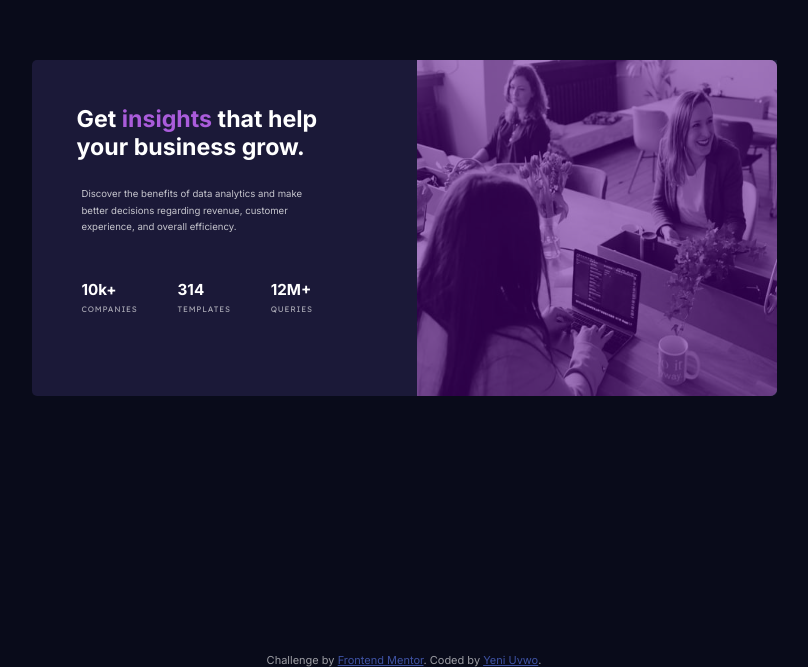
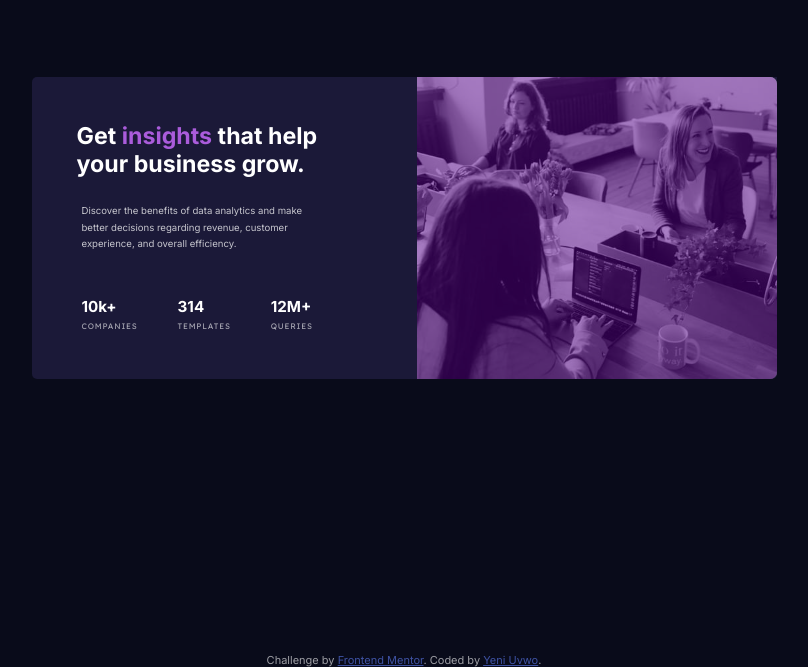
Before and after one commit to YeniUvwo/stats-preview-card-component-main, a plain HTML site: page index.html in a window 1280 px wide. Shown: the part 157-824 px from the top of the page, without its empty margins (236-1044 px from the left). Drawn offline with Linux system fonts and the light colour scheme.

Commit message:
fixed the height and added alt to my images

```diff
--- a/index.html
+++ b/index.html
@@ -18,8 +18,8 @@
   <div class="container">
     <main>
       <section class="image">
-        <img src="images/image-header-mobile.jpg" class="mobile-header-img" alt="">
-        <img src="images/image-header-desktop.jpg" class="desktop-header-img" alt="">
+        <img src="images/image-header-mobile.jpg" class="mobile-header-img" alt="image-header-mobile">
+        <img src="images/image-header-desktop.jpg" class="desktop-header-img" alt="image-header-desktop">
         <div class="image-overlay"></div>
       </section>
       <section class="main">
--- a/style.css
+++ b/style.css
@@ -26,7 +26,7 @@ main{
   border-bottom-left-radius: 5px;
   margin-bottom: 50px;
   max-width: 320px;
-  height: 100%;
+  height: auto;
 }
 
 .image{
@@ -60,7 +60,7 @@ main{
 
 .main{
   padding: 40px 10px 20px;
-  height: 100%;
+  height: auto;
 
   text-align: center;
 }
@@ -127,8 +127,7 @@ h2{
     border-top-left-radius: 5px;
 
     max-width: 745px;
-    height: 43%;
-    min-height: 300px;
+    height: auto;
   }
 
   .mobile-header-img{
@@ -159,7 +158,6 @@ h2{
   .main{
     max-width: 385px;
     text-align: left;
-    height: 100%;
 
     padding: 45px 25px 0 20px;
   }
```
